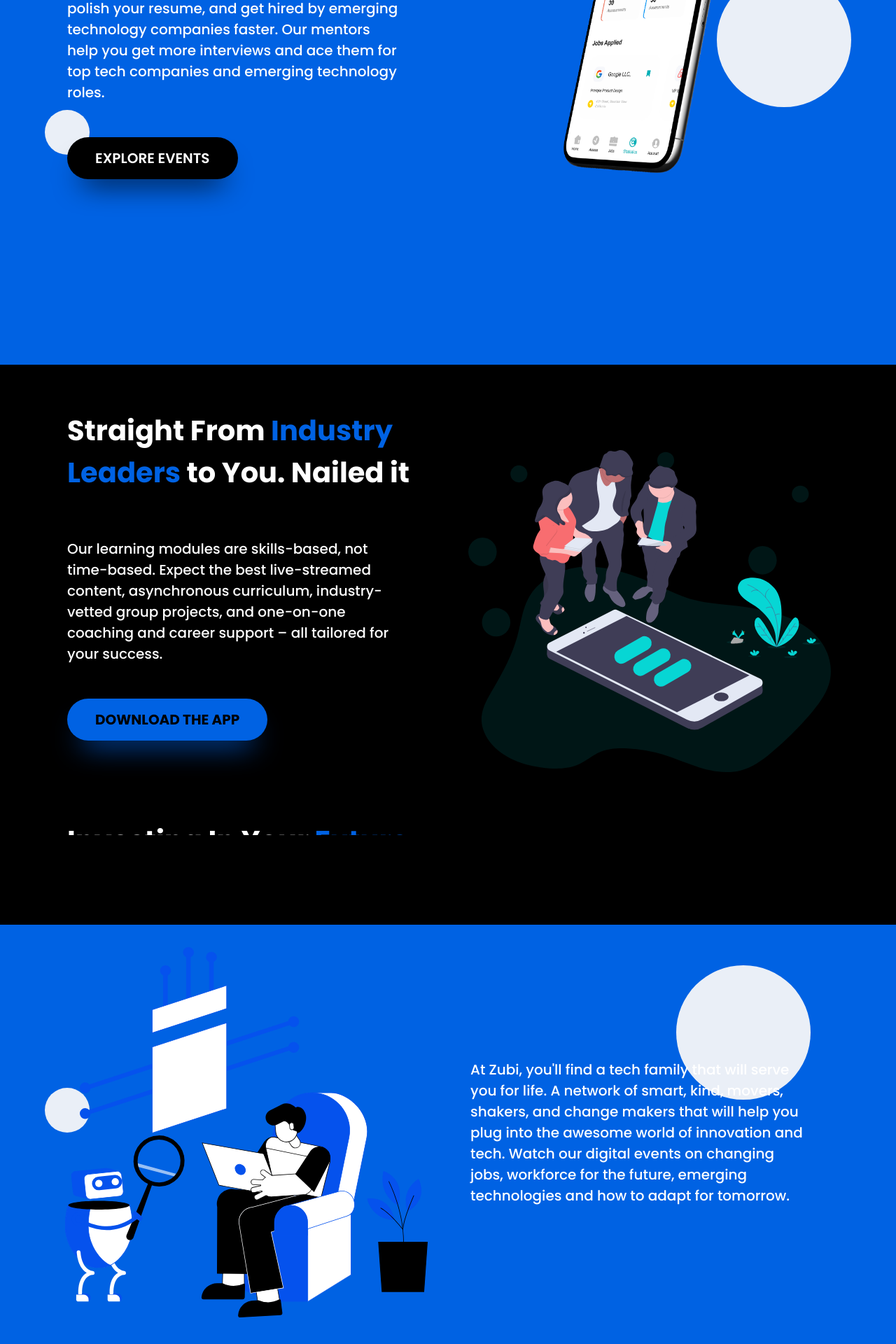
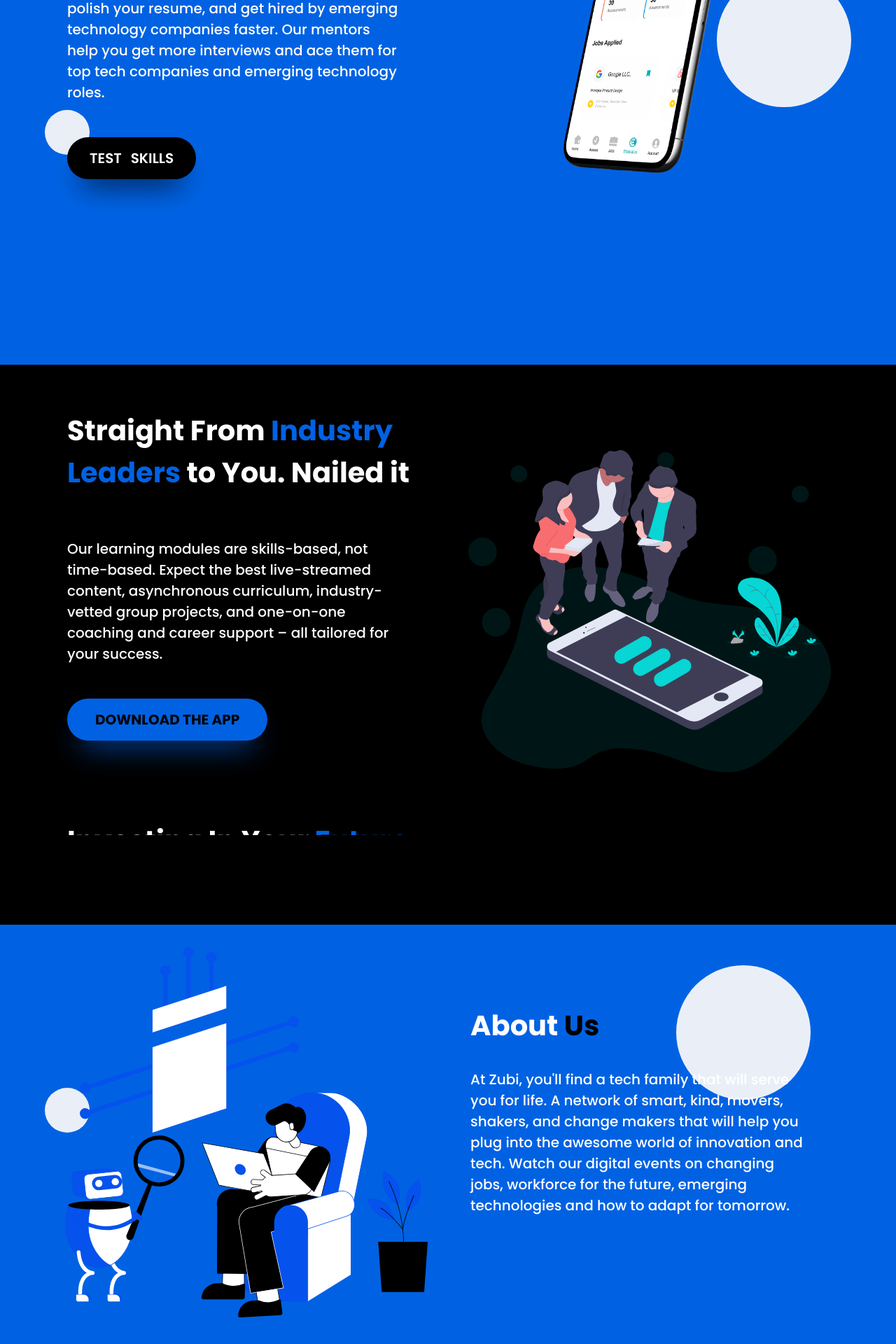
Before and after one commit to 9267aakashsharma/zubi-app-launch, a React (Create React App) app in the folder client/: page / in a window 1280 px wide. Shown: the part 2679-4599 px from the top of the page at 70% size. Built offline with nearby package versions, Linux system fonts and the light colour scheme.

Commit message:
fix(home): content fix in event and about us
Signed-off-by: Aakash <9267aakashsharma@gmail.com>

```diff
--- a/client/src/modules/Home/About/About.scss
+++ b/client/src/modules/Home/About/About.scss
@@ -19,9 +19,12 @@ div.zubi-about {
         $min-breakpoint-font-size,
         $max-breakpoint-font-size
       );
+      span {
+        color: var(--text-secondary);
+      }
     }
     p {
-      margin: 4rem 2rem 4rem 0;
+      margin: 2rem 2rem 4rem 0;
       font-weight: 500;
       @include fluid-type(
         1rem,
--- a/client/src/modules/Home/About/About.tsx
+++ b/client/src/modules/Home/About/About.tsx
@@ -13,6 +13,9 @@ const About = () => {
         <img src={Assets.AI} alt="AI" />
       </div>
       <div className="content">
+        <h1>
+          About <span>Us</span>
+        </h1>
         <p>
           At Zubi, you'll find a tech family that will serve you for life. A
           network of smart, kind, movers, shakers, and change makers that will
--- a/client/src/modules/Home/Events/Events.scss
+++ b/client/src/modules/Home/Events/Events.scss
@@ -48,13 +48,14 @@ div.zubi-events {
       );
     }
     a {
-      padding: 1rem 2.5rem;
+      padding: 1rem 2rem;
       color: var(--text-primary);
       background-color: var(--background-primary);
       box-shadow: 0 25px 40px -20px var(--background-primary);
       font-weight: 600;
       text-transform: uppercase;
       border-radius: 2rem;
+      word-spacing: 0.5rem;
       @include fluid-type(
         1rem,
         1.25rem,
--- a/client/src/modules/Home/Events/Events.tsx
+++ b/client/src/modules/Home/Events/Events.tsx
@@ -1,5 +1,5 @@
 import React from "react";
-import { Assets } from "../../../constants";
+import { Assets, RedirectURL } from "../../../constants";
 import "./Events.scss";
 
 const Events = () => {
@@ -19,7 +19,7 @@ const Events = () => {
           technology companies faster. Our mentors help you get more interviews
           and ace them for top tech companies and emerging technology roles.
         </p>
-        <a href="/">Explore Events</a>
+        <a href={RedirectURL.DownloadApp}>Test Skills</a>
       </div>
       <div className="image">
         <img src={Assets.PHONE_EVENT} alt="PHONE_EVENT" />
```
